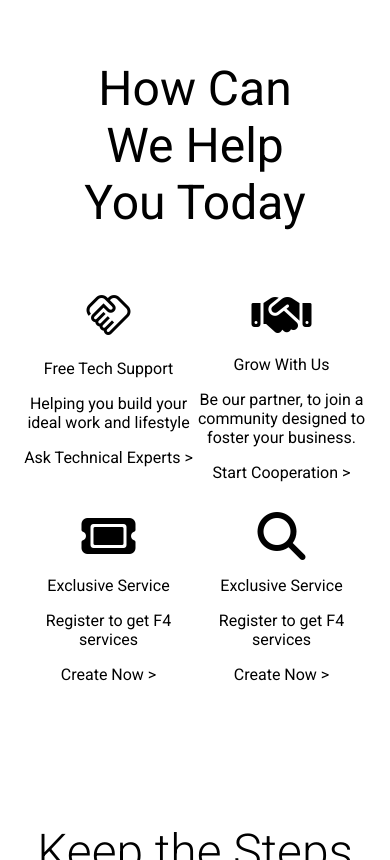
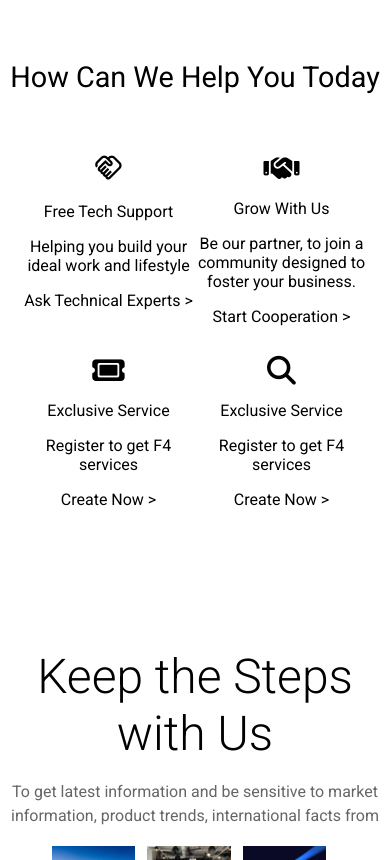
Before and after one commit to Devkhatri123/websiteCLone1, a plain HTML site: page index.html in a window 390 px wide. Shown: the part 8312-9172 px from the top of the page. Drawn offline with nearby package versions, Linux system fonts and the light colour scheme.

Commit message:
Update Index.css

```diff
--- a/Index.css
+++ b/Index.css
@@ -1098,4 +1098,14 @@ a {
     .footer_lists div{
         font-size: clamp(0.6rem, 1.5vw, 4rem);
     }
+    .content h1{
+        font-size: clamp(1.8rem, 1.5vw, 4rem);
+        margin: 60px 0;
+    }
+    .help_you .content .help_you_speciality div a i{
+    font-size: clamp(1.8rem, 1.5vw, 4rem);
+    }
+    .help_you .content .help_you_speciality div a span{
+        font-size: clamp(1.8rem, 1.5vw, 4rem);
+    }
 }
```
